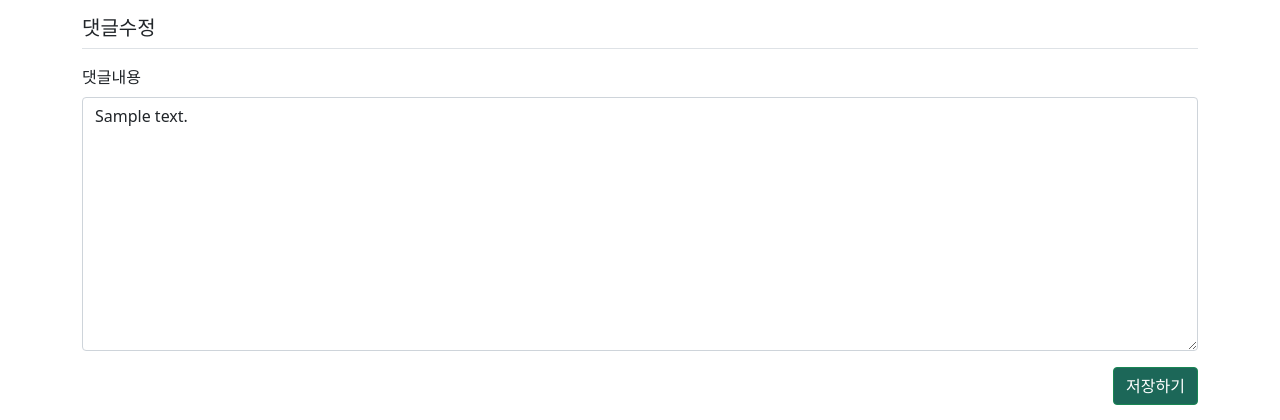
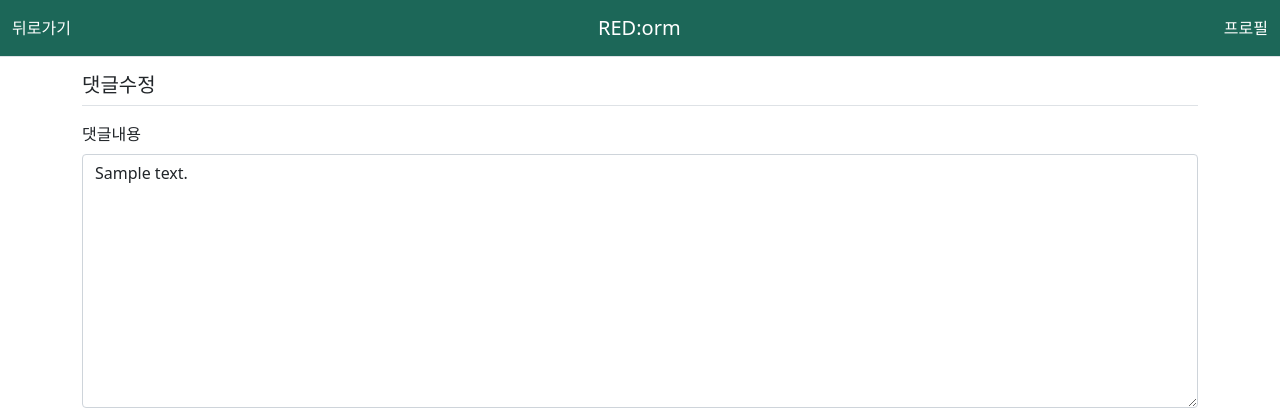
Before and after one commit to jungjh404/RED-orm, a Django app: page /dorms/copurchase/context/comment/modify/1/ in a window 1280 px wide. Shown: the top 420 px of the page. Run offline with Django 4.2, Linux system fonts and the light colour scheme; a user stored in the database is signed in; data comes from the database, SQL or seed files in the repository; tables that the repository leaves empty hold one stand-in row (values such as "Sample post"); some libraries are stand-ins or nearby versions.

Commit message:
add app-bar

```diff
--- a/my_dorms/templates/dorms/copur_comment_form.html
+++ b/my_dorms/templates/dorms/copur_comment_form.html
@@ -1,5 +1,25 @@
 {% extends 'dorms/base.html' %}
 {% block content %}
+
+<nav style="background-color: #1c6758;"class="navbar border-bottom">
+    <div id="d-nav" class="container-fluid">
+        <ul class="navbar-nav">
+            <li class="nav-item">
+                <div style="color: white" class="nav-link" onClick="history.go(-1)">뒤로가기</div>
+            </li>
+        </ul>
+        <a style="color: white" class="navbar-brand" href="{% url 'common:main' %}">RED:orm</a>
+        <ul class="navbar-nav">
+                    {% if user.is_authenticated %}
+                        <li class="nav-item">
+                            <a style="color: white" class="nav-link" href="{% url 'common:show' %}">프로필</a></li>
+                    {% else %}
+                        <li class="nav-item">
+                            <a style="color: white" class="nav-link" href="{% url 'common:login' %}">로그인</a></li>
+                    {% endif %}
+        </ul>
+    </div>
+</nav>
 
 <div class = "container">
   <h5 class="my-3 border-bottom pb-2">댓글수정</h5>
```
